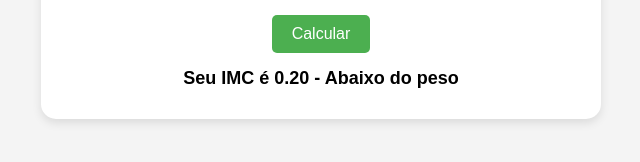
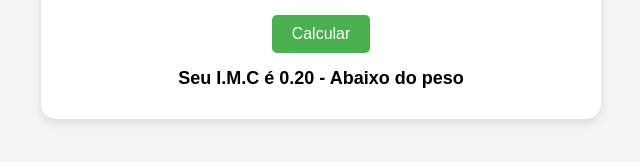
Before and after one commit to ErickOMartins/CalculadoraDigital, a plain HTML site: page index.html in a window 1280 px wide. Both pictures are taken after typing "5", "5" into the empty fields and a click on the button "Calcular". Shown: the part 226-388 px from the top of the page, 319-959 px from the left. Drawn offline with Linux system fonts and the light colour scheme.

Commit message:
Update index.html

```diff
--- a/index.html
+++ b/index.html
@@ -143,7 +143,7 @@
           else if (imc < 39.9) classificacao = 'Obesidade Grau 2';
           else classificacao = 'Obesidade Grau 3';
 
-          resultado = `Seu IMC é ${imc} - ${classificacao}`;
+          resultado = `Seu I.M.C é ${imc} - ${classificacao}`;
         } else {
               resultado = 'Por favor, insira valores válidos.';
         }
```
